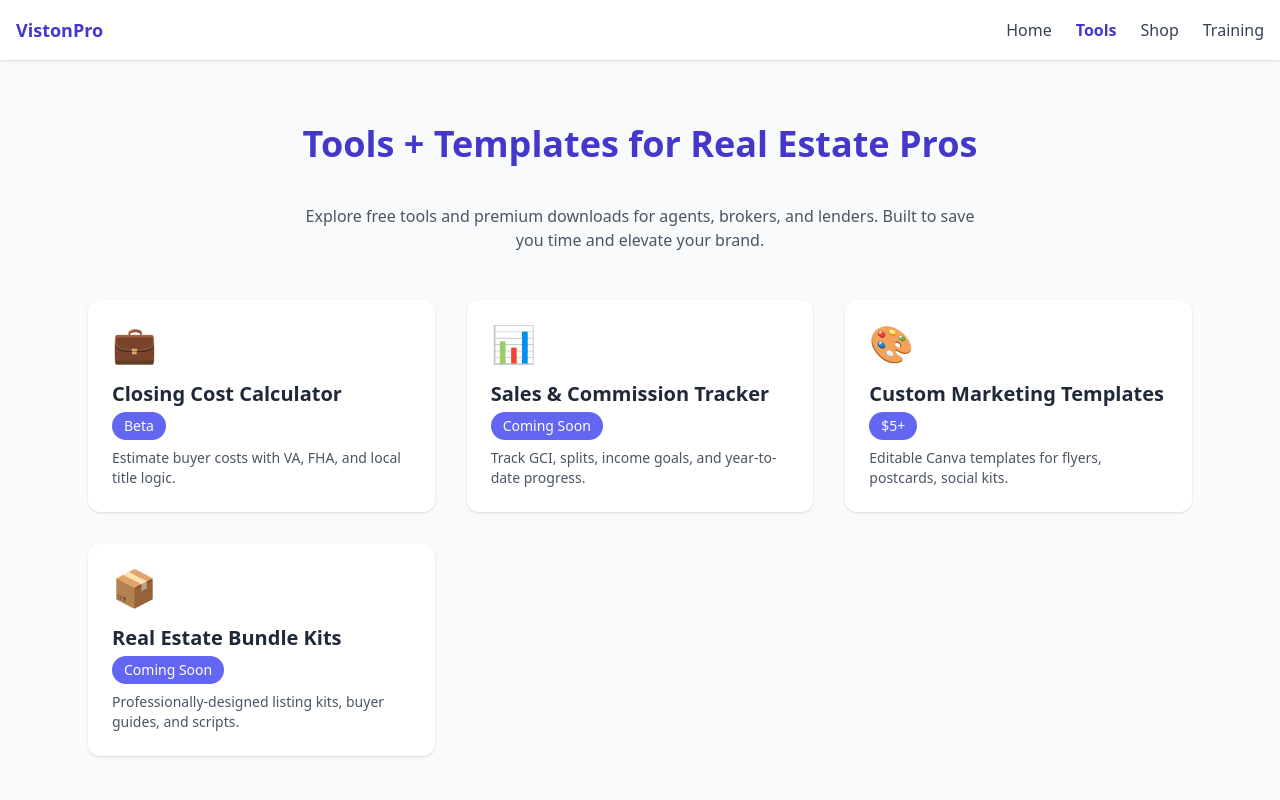
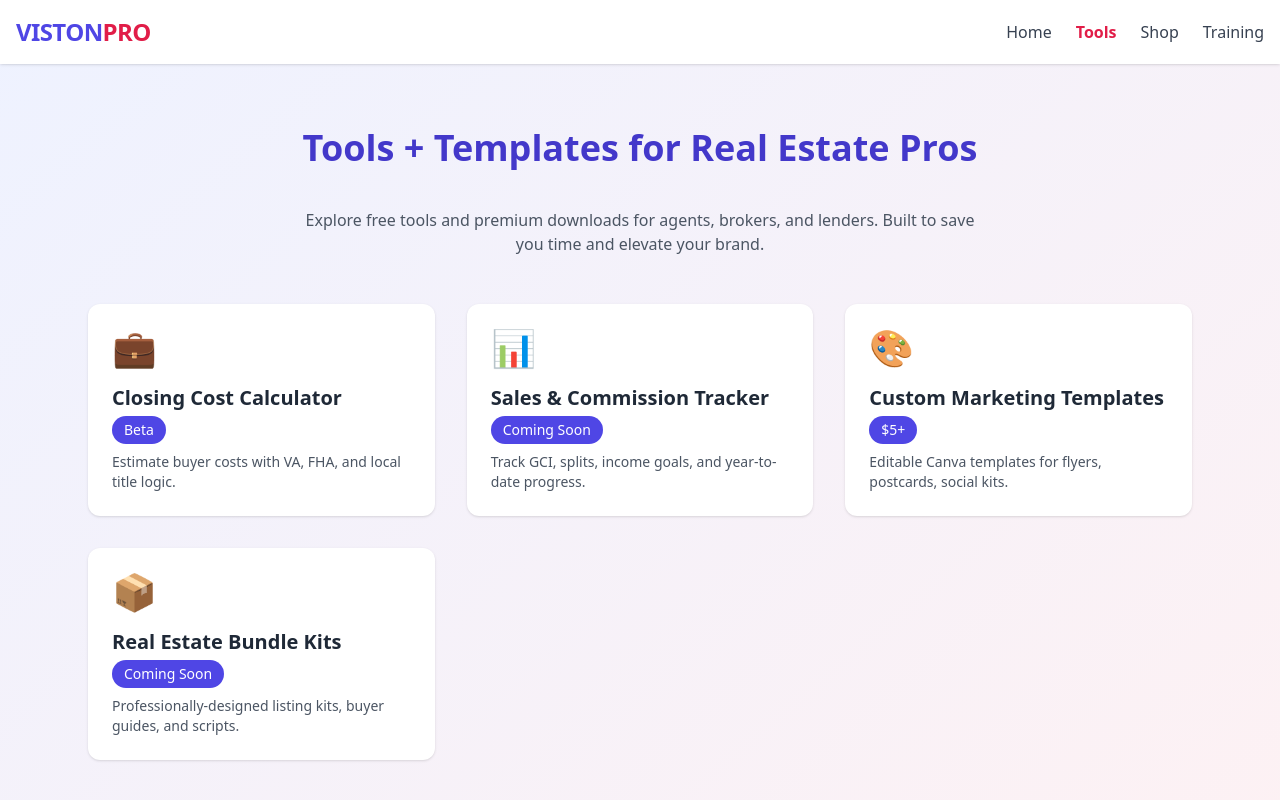
Before and after one commit to VistonPro/VistonPro-site, a React (Vite) app: page /tools in a window 1280 px wide. Shown: the top 800 px of the page. Built offline with nearby package versions, Linux system fonts and the light colour scheme.

Commit message:
Update Tools page style to match new brand theme

```diff
--- a/src/ToolsPage.jsx
+++ b/src/ToolsPage.jsx
@@ -39,18 +39,18 @@ const ToolsPage = () => {
   ];
 
   return (
-    <div className="min-h-screen bg-slate-50 text-gray-800">
+    <div className="min-h-screen bg-gradient-to-br from-indigo-50 to-rose-50 text-gray-800">
       <nav className="bg-white shadow p-4 sticky top-0 z-50">
         <div className="max-w-7xl mx-auto flex justify-between items-center">
-          <Link to="/" className="text-lg font-bold text-indigo-700">VistonPro</Link>
+          <Link to="/" className="text-2xl font-extrabold text-indigo-600 tracking-tight">VISTON<span className="text-rose-600">PRO</span></Link>
           <div className="hidden md:flex space-x-6">
             {navLinks.map(link => (
               <Link
                 key={link.path}
                 to={link.path}
-                className={`hover:text-indigo-600 transition font-medium ${
+                className={`hover:text-rose-600 transition font-medium ${
                   location.pathname === link.path
-                    ? "text-indigo-700 font-semibold"
+                    ? "text-rose-600 font-semibold"
                     : "text-gray-700"
                 }`}
               >
@@ -70,10 +70,10 @@ const ToolsPage = () => {
 
         <div className="grid md:grid-cols-2 lg:grid-cols-3 gap-8 text-left">
           {tools.map((tool, index) => (
-            <div key={index} className="bg-white rounded-xl shadow p-6 hover:shadow-lg transition">
+            <div key={index} className="bg-white rounded-xl shadow p-6 hover:shadow-xl transition">
               <div className="text-4xl mb-4">{tool.icon}</div>
               <h2 className="text-xl font-bold mb-1">{tool.title}</h2>
-              <span className="inline-block text-sm text-white bg-indigo-500 px-3 py-1 rounded-full mb-2">{tool.status}</span>
+              <span className="inline-block text-sm text-white bg-indigo-600 px-3 py-1 rounded-full mb-2">{tool.status}</span>
               <p className="text-gray-600 text-sm">{tool.description}</p>
             </div>
           ))}
```
